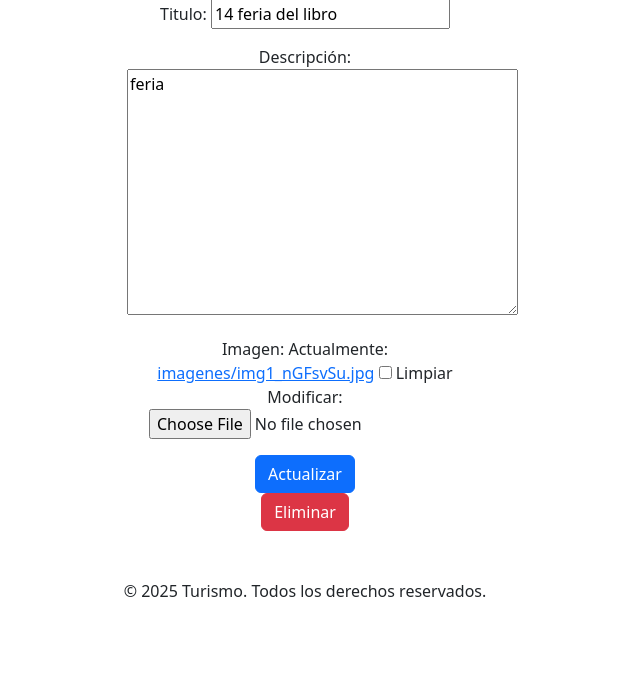
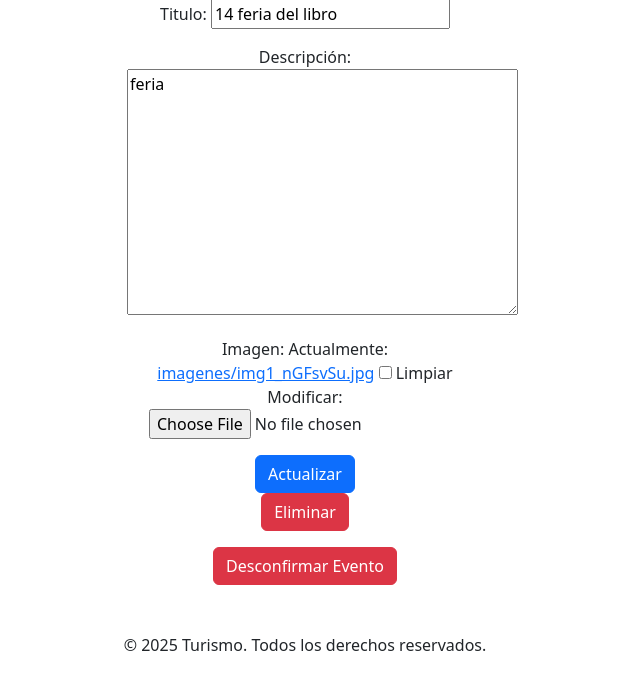
Before and after one commit to elprofe123/turismo2025_demo, a Django app: page /eventos/47/editar in a window 1280 px wide. Shown: the part 105-800 px from the top of the page, without its empty margins (335-975 px from the left). Run offline with Django 5.2, Linux system fonts and the light colour scheme; a user stored in the database is signed in; data comes from the database, SQL or seed files in the repository; both versions use the stored data as it was after the commit.

Commit message:
boton desconfirmar evento, y registros nuevos en historial agregados

```diff
--- a/CrudEventos/CrudEventos/urls.py
+++ b/CrudEventos/CrudEventos/urls.py
@@ -33,4 +33,5 @@ urlpatterns = [
     path('historial/',views.historial,name='historial'),
     path('crear_usuario/',views.crear_usuario,name='crear_usuario'),
     path('eventos/confirmar/<int:evento_id>/', views.confirmar_evento, name='evento_confirmar'),
+    path('eventos/confirmar/<int:evento_id>/eliminar', views.desconfirmar_evento, name='evento_desconfirmar'),
 ] + static(settings.MEDIA_URL, document_root=settings.MEDIA_ROOT)
--- a/CrudEventos/Eventos/templates/crear_usuario.html
+++ b/CrudEventos/Eventos/templates/crear_usuario.html
@@ -4,4 +4,8 @@
 <h1>Crear usario</h1>
 <p>Pagina para crear usuario</p>
 <p> En construccion</p>
+<form action="{% url 'crear_usuario' %}" method="post">
+    {% csrf_token %}
+    {{ form.as_p }}
+    <button type="submit">Crear usuario</button>
 {%endblock%}
--- a/CrudEventos/Eventos/templates/evento_detail.html
+++ b/CrudEventos/Eventos/templates/evento_detail.html
@@ -33,6 +33,15 @@
             Confirmar Evento
           </button>
         </form>
+        {% else %}
+        <form action="{% url 'evento_desconfirmar' evento.id %}" method="POST" class="mt-3">
+          {% csrf_token %}
+          <button
+            class="btn btn-danger"
+            type="submit"
+            onClick="return confirm('¿Estás seguro de que deseas desconfirmar este evento?');">
+            Desconfirmar Evento
+          </button>
         {% endif %}
       </div>
     </div>
--- a/CrudEventos/Eventos/utilidades.py
+++ b/CrudEventos/Eventos/utilidades.py
@@ -12,4 +12,6 @@ def traducirActionFlag(flag):
         return "Modificado"
     elif flag == 3:
         return "Borrado"
+    elif flag == 4:
+        return "Confirmado"
     return "Acción desconocida"
--- a/CrudEventos/Eventos/views.py
+++ b/CrudEventos/Eventos/views.py
@@ -141,13 +141,59 @@ def historial(request):
 def crear_usuario(request):
     if request.method == 'GET':
         return render(request, 'crear_usuario.html', {
+            'form': AuthenticationForm
+        })
+    else:
+        try:
+            user = authenticate(
+                request, username=request.POST['username'], password=request.POST['password'])
+            if user is None:
+                return render(request, 'crear_usuario.html', {
+                    'form': AuthenticationForm,
+                    'error': 'Usuario o Contraseña no encontrados'
+                })
+            else:
+                login(request, user)
+                return redirect('administrador')
+        except ValueError:
+            return render(request, 'crear_usuario.html', {
+                'form': AuthenticationForm,
+                'error': 'Error al crear el usuario'
 })
 
-
+# Confirmar evento
 def confirmar_evento(request, evento_id):
+     # Definir el código de acción para la confirmación
     if request.method == 'POST' and request.user.is_authenticated:
         evento = get_object_or_404(Evento, id=evento_id)
         evento.checked = True  # Cambiar el estado a confirmado
         evento.save()
+
+        LogEntry.objects.log_action(
+                user_id=request.user.id,  # Usuario que realiza la acción
+                content_type_id=ContentType.objects.get_for_model(evento).pk,  # Tipo de contenido
+                object_id=evento.id,  # ID del evento
+                object_repr=str(evento),  # Representación del evento
+                action_flag=CHANGE,  # Acción: Añadido
+                change_message="Evento confirmado"  # Mensaje opcional
+            )
         return redirect('eventos')  # Redirigir a la lista de eventos
     return redirect('login')  # Si no está autenticado, redirigir al login
+
+# desconfirmar evento
+def desconfirmar_evento(request,evento_id):
+    if request.method == 'POST' and request.user.is_authenticated:
+        evento = get_object_or_404(Evento,id=evento_id)
+        evento.checked = False
+        evento.save()
+
+        LogEntry.objects.log_action(
+                user_id=request.user.id,  # Usuario que realiza la acción
+                content_type_id=ContentType.objects.get_for_model(evento).pk,  # Tipo de contenido
+                object_id=evento.id,  # ID del evento
+                object_repr=str(evento),  # Representación del evento
+                action_flag=CHANGE,  # Acción: Añadido
+                change_message="Evento desconfirmado"  # Mensaje opcional
+            )
+        return redirect('eventos')  # Redirigir a la lista de eventos
+    return redirect('login')  # Si no está autenticado, redirigir al login
```
Also changed, not shown: CrudEventos/db.sqlite3.
